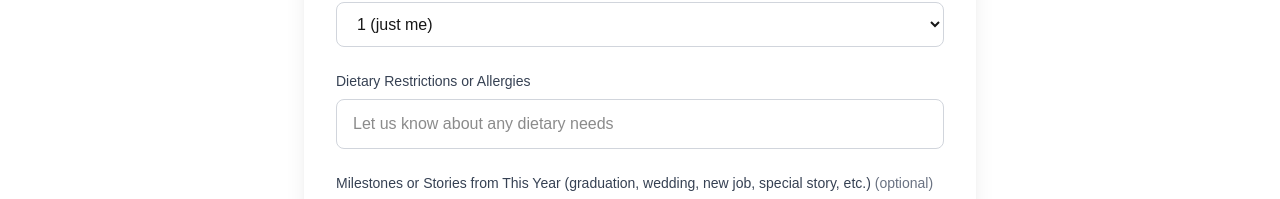
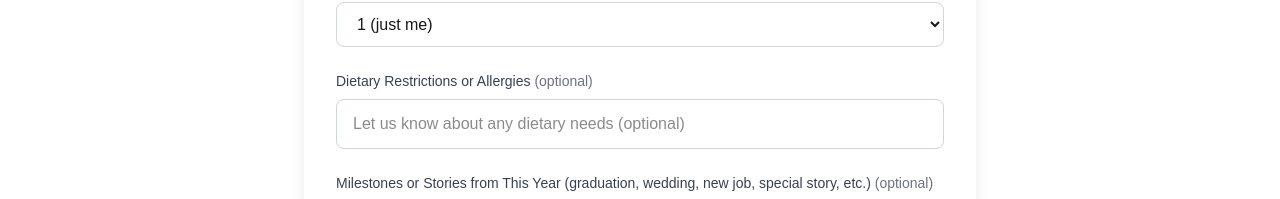
Before and after one commit to JeffinWithYa/archikutty-night-site, a Next.js app: page /rsvp in a window 1280 px wide. Shown: the part 703-902 px from the top of the page. Built offline with nearby package versions, Linux system fonts and the light colour scheme.

Commit message:
Clarify that dietary restrictions field is optional on RSVP form

```diff
--- a/src/app/rsvp/page.tsx
+++ b/src/app/rsvp/page.tsx
@@ -113,7 +113,7 @@ export default function RSVPPage() {
 
                         <div>
                             <label htmlFor="dietary" className="block text-sm font-medium text-gray-700 mb-2">
-                                Dietary Restrictions or Allergies
+                                Dietary Restrictions or Allergies <span className="text-gray-500">(optional)</span>
                             </label>
                             <input
                                 type="text"
@@ -122,7 +122,7 @@ export default function RSVPPage() {
                                 value={formData.dietary}
                                 onChange={handleChange}
                                 className="w-full px-4 py-3 border border-gray-300 rounded-lg focus:ring-2 focus:ring-purple-500 focus:border-transparent"
-                                placeholder="Let us know about any dietary needs"
+                                placeholder="Let us know about any dietary needs (optional)"
                             />
                         </div>
 
```
